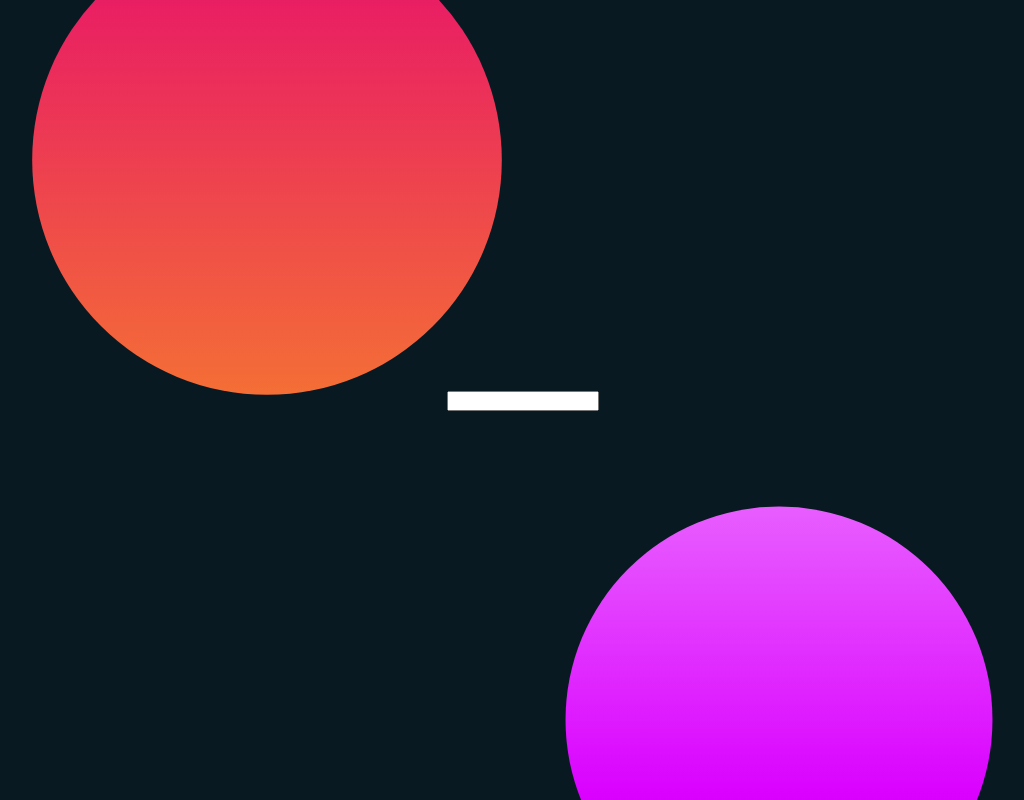
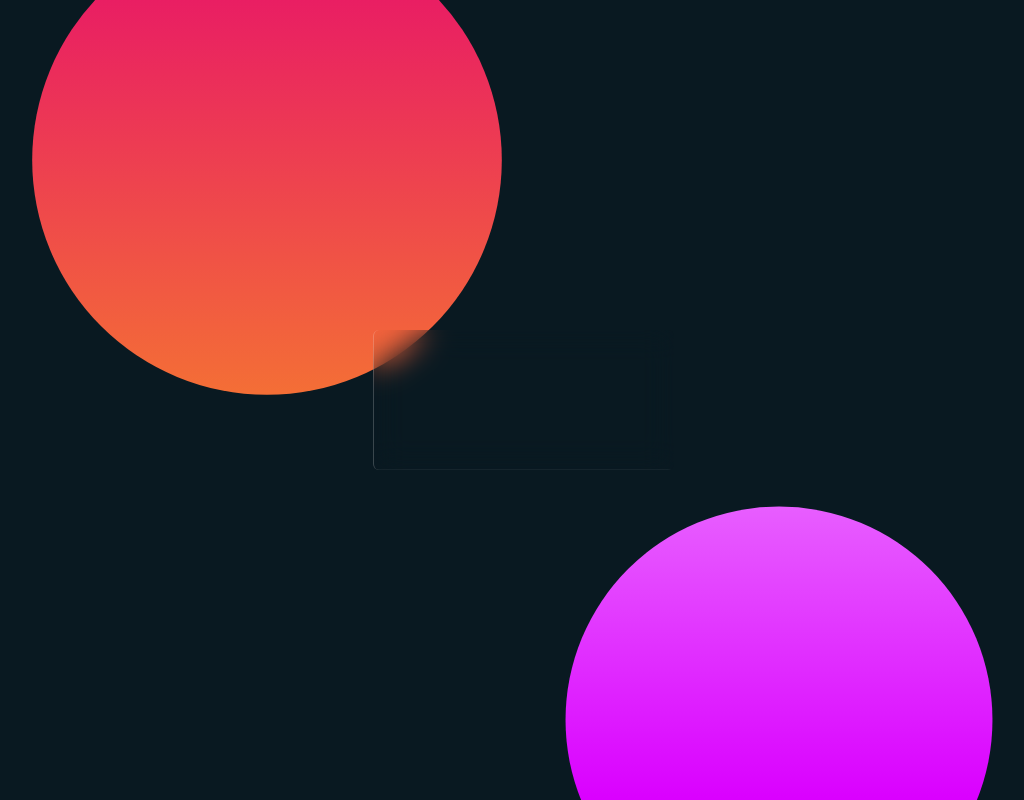
Before and after one commit to SHenn39910/Glassmorphism_Calculator, a plain HTML site: page Glassmorphism_calculator2/index.html in a window 1280 px wide. Shown: the whole page, without its empty margins (117-1141 px from the left). Drawn offline with Linux system fonts and the light colour scheme.

Commit message:
added border color, blur effect for calculator

```diff
--- a/Glassmorphism_calculator2/style.css
+++ b/Glassmorphism_calculator2/style.css
@@ -40,3 +40,39 @@ body::after
     background: linear-gradient(#ffffff, #da00ff);
     clip-path: circle(20% at 70% 90%);
 }
+
+.container
+{
+    position: relative;
+    background: rgba(255, 255, 255 .05);
+    border-radius: 6px;
+    overflow: hidden;
+    z-index: 10;
+    backdrop-filter: blur(15px);
+    border-top: 1px solid rbga(255, 255, 255, 0.2);
+    border-left: 1px solid rgba(255, 255, 255, 0.2);
+    box-shadow: 5px 5px 30px rgba(0,0,0, 0, .2);
+
+}
+
+.container .calculator
+{
+    position: relative;
+    display: grid;
+}
+
+.container .calculator .value
+{
+    grid-column: span 4;
+    height: 140px;
+    width: 300px;
+    text-align: right;
+    border: none;
+    outline: none;
+    padding: 10px;
+    font-size: 30px;
+    background: transparent;
+    color: #fff;
+    border-bottom: 1px solid rgba(255, 255, 255, .05);
+    border-right: 1px solid rbga(255, 255, 255, .05);
+}
```
